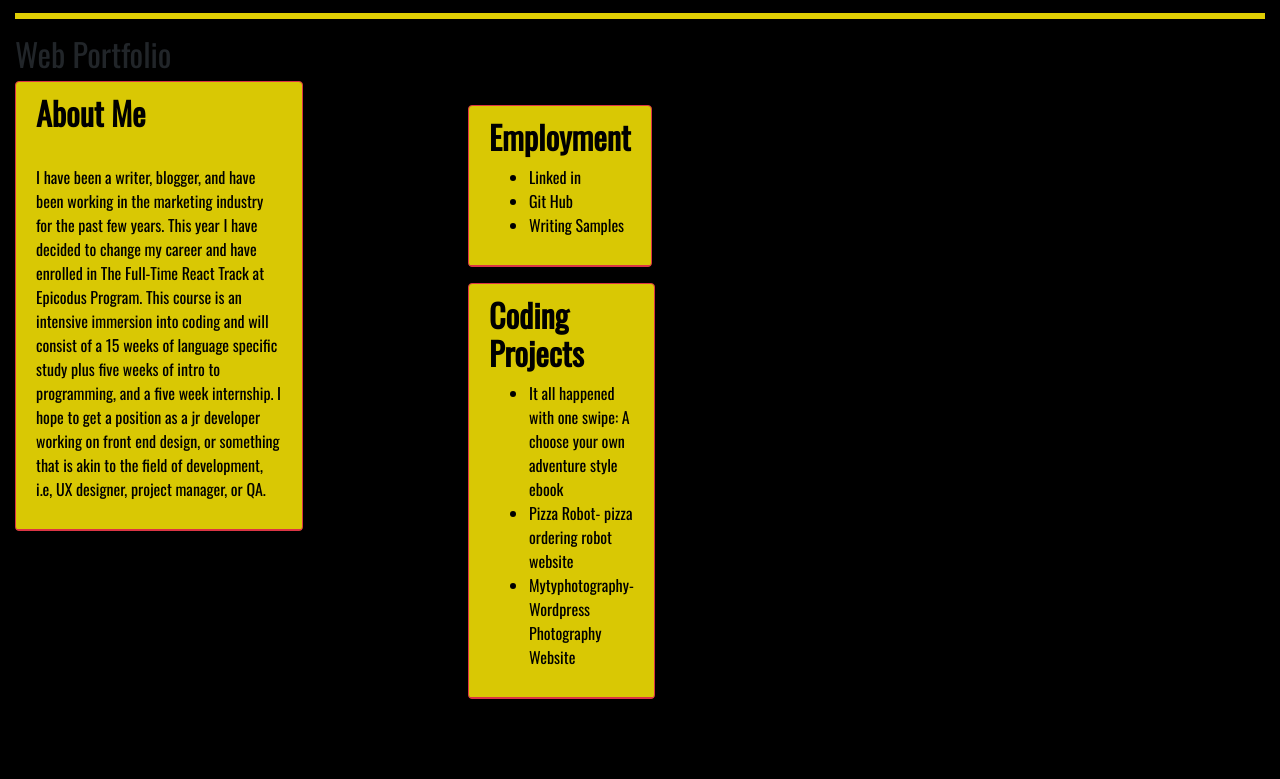
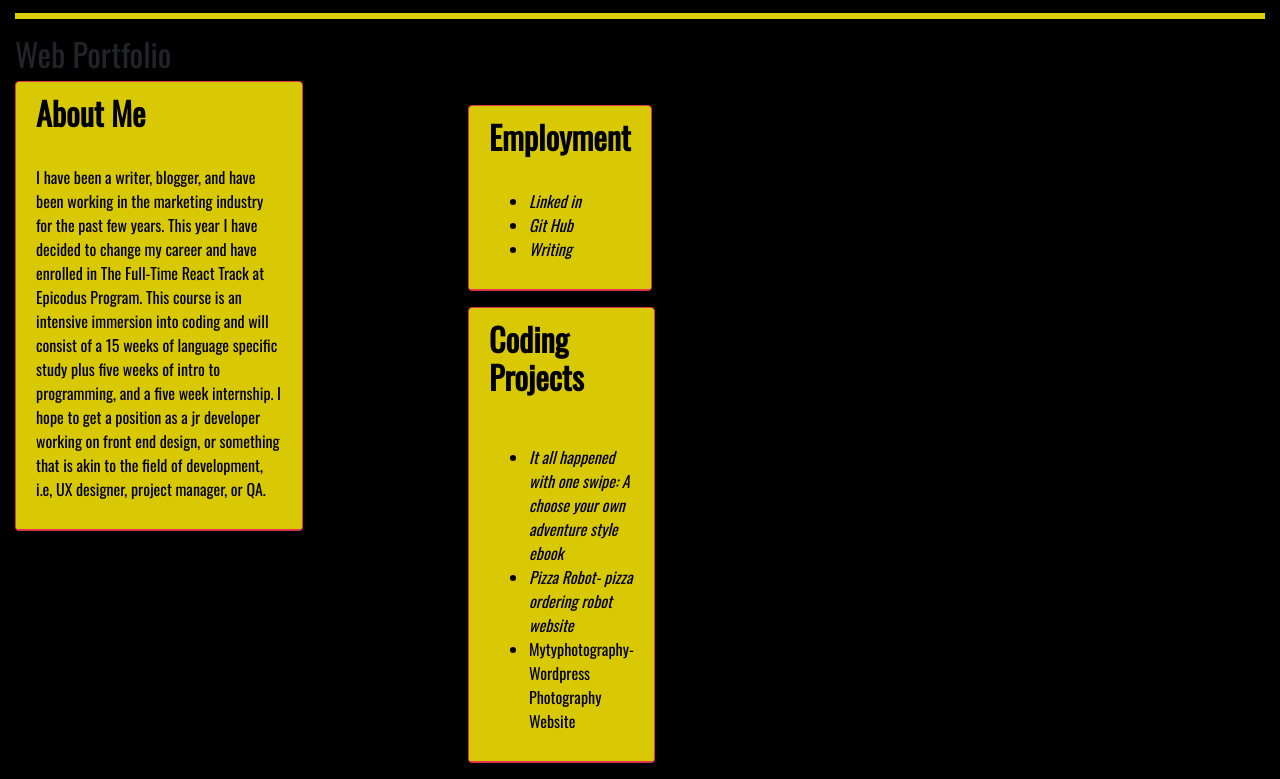
Before and after one commit to linjojesan/portfolio-project, a plain HTML site: page index.html in a window 1280 px wide. Shown: the part 405-1184 px from the top of the page. Before the commit the page ends 1120 px from the top, so only its background shows below. Drawn offline with nearby package versions, Linux system fonts and the light colour scheme; a web font is replaced by a local one.

Commit message:
will be the final submission for my coding review

```diff
--- a/index.html
+++ b/index.html
@@ -24,22 +24,7 @@
       <div class="card-header border-danger">
         <h2><strong>About Me</strong></h2>
         <br>
-        <p>I have been a writer, blogger, and have been working in the marketing industry for the past few years. This year I have decided to change my career and have enrolled in The Full-Time React Track at Epicodus Program. This course is an intensive immersion into coding and will consist of a 15 weeks of language specific study plus five weeks of intro to programming, and a five week internship. I hope to get a position as a jr developer working on front end design, or something that is akin to the field of development, i.e, UX designer, project manager, or QA.   </p>
-        <!-- <ul>
-          <a href="https://github.com/linjojesan/It-all-happened-with-one-swipe"
-          <li>It all happened with one swipe- choose your own adventure style ebook</li>
-          </a>
-          <br>
-          <br>
-          <a href="https://github.com/linjojesan/Pizza-Robot"
-          <li>Pizza Robot- pizza ordering robot website</li>
-          </a>
-          <br>
-          <br>
-          <a href="http://mytyphotography.com"
-          <li>Mytyphotography- Wordpress Photography Website</li>
-          </a>
-        </ul> -->
+        <p>I have been a writer, blogger, and have been working in the marketing industry for the past few years. This year I have decided to change my career and have enrolled in The Full-Time React Track at Epicodus Program. This course is an intensive immersion into coding and will consist of a 15 weeks of language specific study plus five weeks of intro to programming, and a five week internship. I hope to get a position as a jr developer working on front end design, or something that is akin to the field of development, i.e, UX designer, project manager, or QA.</p>
       </div>
     </div>
     <br>
@@ -48,16 +33,16 @@
       <div class="card border-danger mb-3" style="max-width: 18rem;">
         <div class="card-header border-danger">
           <h2><strong>Employment</strong></h2>
+          <br>
           <ul>
-            <li>Linked in
-              <a href="https://www.linkedin.com/in/johnlinneman"></li>
-            <li>Git Hub
+            <li>
+              <a href="https://www.linkedin.com/in/johnlinneman"><em>Linked in</em></li>  </a>
+            <li>
+              <a href="https://github.com/linjojesan"><em>Git Hub</em></li>
               </a>
-              <a href="https://github.com/linjojesan"></li>
-              </a>
-            <li>Writing Samples
-              <a href="https://theamericangenius.com/author/johnlinneman/"></li>
-
+            <li>
+              <a href="https://theamericangenius.com/author/johnlinneman/"><em>Writing</em>
+              </li></a>
               </a>
             </ul>
           </div>
@@ -67,13 +52,16 @@
           <div class="card border-danger mb-3" style="max-width: 18rem;">
             <div class="card-header border-danger">
               <h2><strong>Coding Projects</strong></h2>
+              <br>
+              <p>
               <ul>
-                  <li>It all happened with one swipe: A choose your own adventure style ebook
-                <a href="https://github.com/linjojesan/It-all-happened-with-one-swipe"></li>
-                  <li>Pizza Robot- pizza ordering robot website <a href="https://github.com/linjojesan/Pizza-Robot"</li>
-                  <li>Mytyphotography- Wordpress Photography Website
-                  <a href="http://mytyphotography.com">
-                  </a></li>
+              <li>
+                <a href="https://github.com/linjojesan/It-all-happened-with-one-swipe"><em>It all happened with one swipe: A choose your own adventure style ebook</em></a></li>
+              <li>
+                <em><a href="https://github.com/linjojesan/Pizza-Robot">Pizza Robot- pizza ordering robot website</em></a></li>
+              <li>
+                <a href="http://mytyphotography.com"></em>
+                Mytyphotography- Wordpress Photography Website</em></a></li>
               </ul>
             </div>
           </body>
```
Also changed, not shown: 1 other file.
